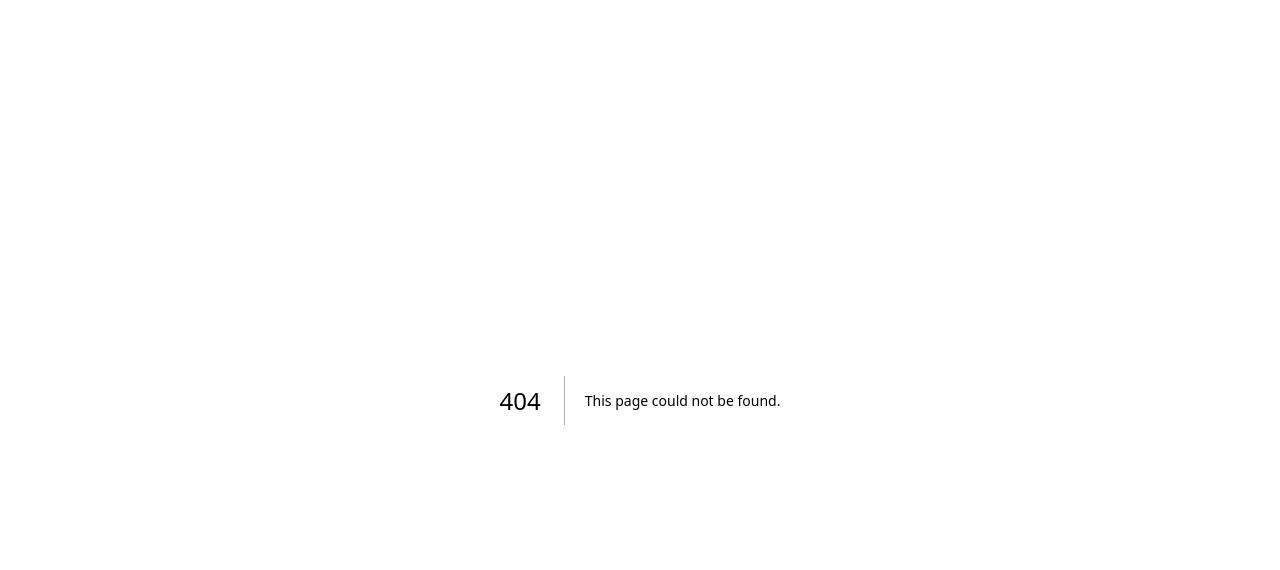
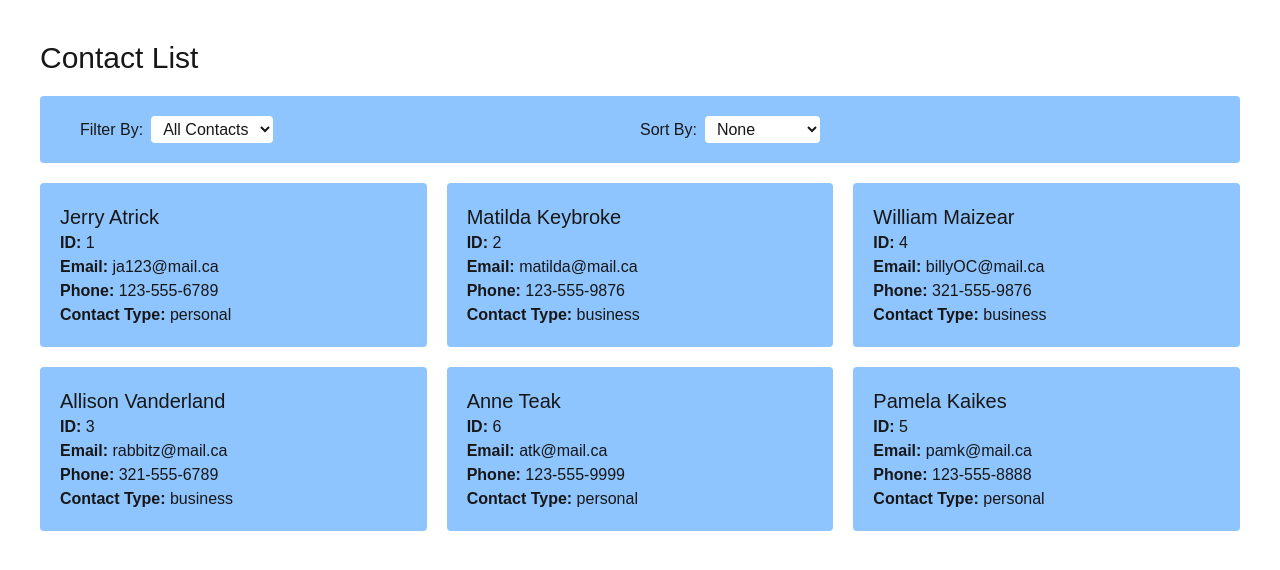
Before and after one commit to SAIT-SP2025/sp2025-cprg306c-classexamples, a Next.js app: page /week-6/contact in a window 1280 px wide. Before the commit this address had no page. Shown: the top 570 px of the page. Built offline with nearby package versions, Linux system fonts and the light colour scheme.

Commit message:
Week 6 Examples Part 2

```diff
--- /dev/null
+++ b/app/week-6/contact/contact-card.js
@@ -0,0 +1,16 @@
+
+
+export default function ContactCard( {contactObj} ){
+
+    let {id, fname, lname, email, phone, type} = contactObj;
+
+    return(
+        <div className="bg-blue-300 p-5 rounded">
+            <h3 className="text-xl">{fname} {lname}</h3>
+            <p><b>ID:</b> {id}</p>
+            <p><b>Email:</b> {email}</p>
+            <p><b>Phone:</b> {phone}</p>
+            <p><b>Contact Type:</b> {type}</p>
+        </div>
+    );
+}
--- /dev/null
+++ b/app/week-6/contact/contact-list.js
@@ -0,0 +1,66 @@
+"use client"
+
+import { useState } from "react";
+import ContactCard from "./contact-card";
+import contactData from "./contacts-info.json";
+import { setRequestMeta } from "next/dist/server/request-meta";
+
+export default function ContactList() {
+
+    let contactArray = contactData.map((contact) => ({ ...contact }));
+
+    let [filter, setFilter] = useState("all");
+    let [sortBy, setSortBy] = useState("none");
+
+    const handleFilterChange = (event) => setFilter(event.target.value);
+    const handleSortByChange = (event) => setSortBy(event.target.value);
+
+    if (filter != "all") {
+        contactArray = contactArray.filter(
+            (contact) => contact.type == filter
+        );
+    }
+
+    if (sortBy != "none") {
+        contactArray.sort((a, b) => {
+            if (isNaN(parseInt(a[sortBy]))) {
+                let nameA = a[sortBy].toUpperCase();
+                let nameB = b[sortBy].toUpperCase();
+                if (nameA < nameB) return -1;
+                if (nameA > nameB) return 1;
+                return 0;
+            } else {
+                return a.id - b.id;
+            }
+        });
+    }
+
+    return (
+        <section>
+            <div className="flex mb-5 px-10 py-5 bg-blue-300 rounded">
+                <div className="flex-1">
+                    <label className="mr-2">Filter By:</label>
+                    <select onChange={handleFilterChange} className="bg-white rounded px-2 py-1">
+                        <option value="all">All Contacts</option>
+                        <option value="personal">Personal</option>
+                        <option value="business">Business</option>
+                    </select>
+                </div>
+                <div className="flex-1">
+                    <label className="mr-2">Sort By:</label>
+                    <select onChange={handleSortByChange} className="bg-white rounded px-2 py-1">
+                        <option value="none">None</option>
+                        <option value="id">ID</option>
+                        <option value="fname">First Name</option>
+                        <option value="lname">Last Name</option>
+                    </select>
+                </div>
+            </div>
+            <div className="grid grid-cols-1 gap-5 sm:grid-cols-3">
+                {contactArray.map((contact) => (
+                    <ContactCard key={contact.id} contactObj={contact} />
+                ))}
+            </div>
+        </section>
+    );
+}
--- a/app/week-6/contact/contacts-info.json
+++ b/app/week-6/contact/contacts-info.json
@@ -25,7 +25,7 @@
     },
     {
       "id": 3,
-      "fname": "Alison",
+      "fname": "Allison",
       "lname": "Vanderland",
       "email": "rabbitz@mail.ca",
       "phone": "321-555-6789",
@@ -36,7 +36,7 @@
       "fname": "Anne",
       "lname": "Teak",
       "email": "atk@mail.ca",
-      "phone": "123-555-6789",
+      "phone": "123-555-9999",
       "type": "personal"
     },
     {
@@ -44,7 +44,7 @@
       "fname": "Pamela",
       "lname": "Kaikes",
       "email": "pamk@mail.ca",
-      "phone": "123-555-6789",
+      "phone": "123-555-8888",
       "type": "personal"
     }
 ]
--- /dev/null
+++ b/app/week-6/contact/page.js
@@ -0,0 +1,13 @@
+import ContactList from "./contact-list";
+
+
+export default function ContactPage() {
+
+
+    return(
+        <main className="p-10">
+            <h1 className="text-3xl mb-5">Contact List</h1>
+            <ContactList />
+        </main>
+    );
+}
```
